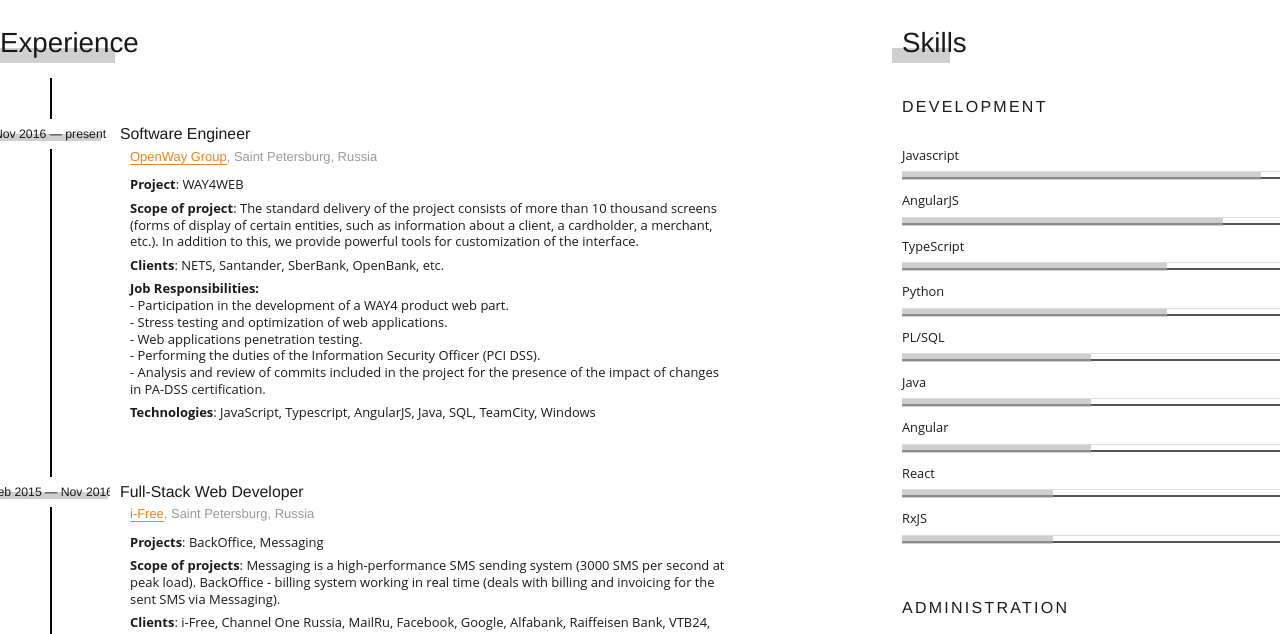
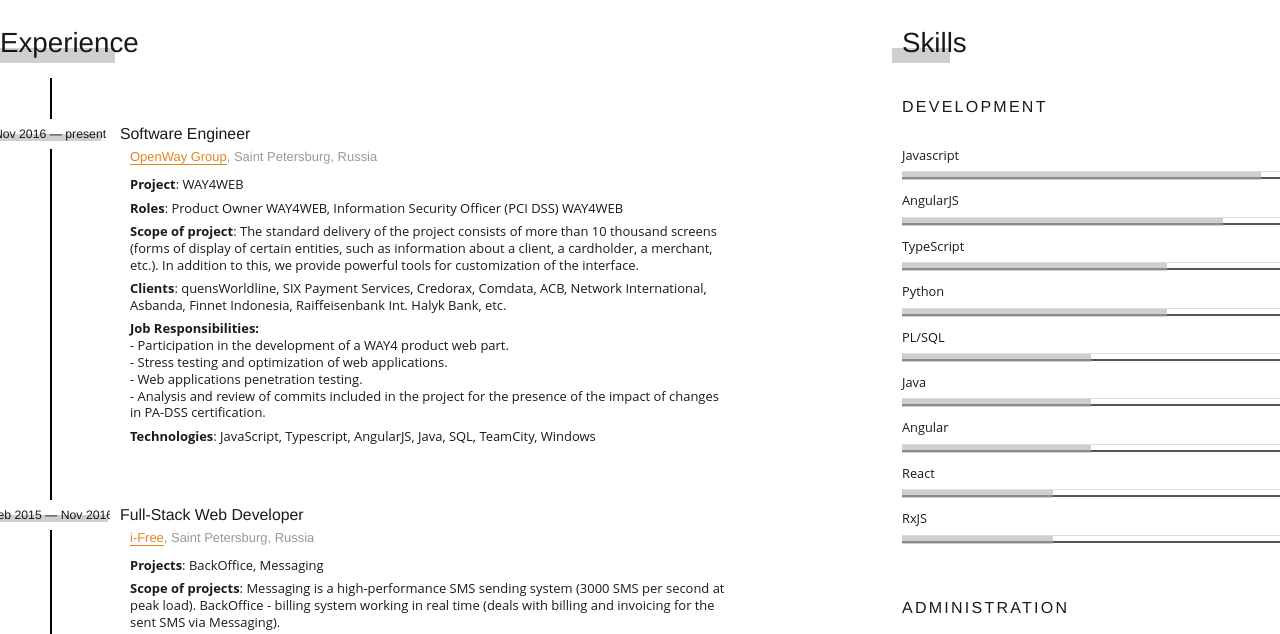
Before and after one commit to bmsdave/bmsdave.github.io, a Gatsby site: page /resume in a window 1280 px wide. Shown: the part 66-700 px from the top of the page. Built offline with nearby package versions, Linux system fonts and the light colour scheme; Gatsby itself is replaced by a stand-in of ours; some packages are replaced by stand-ins of ours.

Commit message:
update resume and cv

```diff
--- a/src/components/ExperienceBlock/ExperienceBlock.jsx
+++ b/src/components/ExperienceBlock/ExperienceBlock.jsx
@@ -146,6 +146,10 @@ export default class ExperienceBlock extends React.Component {
                     <strong>Project</strong>: WAY4WEB
                   </p>
                   <p>
+                    <strong>Roles</strong>: Product Owner WAY4WEB, Information
+                    Security Officer (PCI DSS) WAY4WEB
+                  </p>
+                  <p>
                     <strong>Scope of project</strong>: The standard delivery of
                     the project consists of more than 10 thousand screens (forms
                     of display of certain entities, such as information about a
@@ -154,8 +158,10 @@ export default class ExperienceBlock extends React.Component {
                     interface.
                   </p>
                   <p>
-                    <strong>Clients</strong>: NETS, Santander, SberBank,
-                    OpenBank, etc.
+                    <strong>Clients</strong>: quensWorldline, SIX Payment
+                    Services, Credorax, Comdata, ACB, Network International,
+                    Asbanda, Finnet Indonesia, Raiffeisenbank Int. Halyk Bank,
+                    etc.
                   </p>
                   <p>
                     <strong>Job Responsibilities:</strong>
@@ -164,8 +170,6 @@ export default class ExperienceBlock extends React.Component {
                     part.<br />
                     - Stress testing and optimization of web applications.<br />
                     - Web applications penetration testing.<br />
-                    - Performing the duties of the Information Security Officer
-                    (PCI DSS).<br />
                     - Analysis and review of commits included in the project for
                     the presence of the impact of changes in PA-DSS
                     certification.
```
Also changed, not shown: 2 other files.
